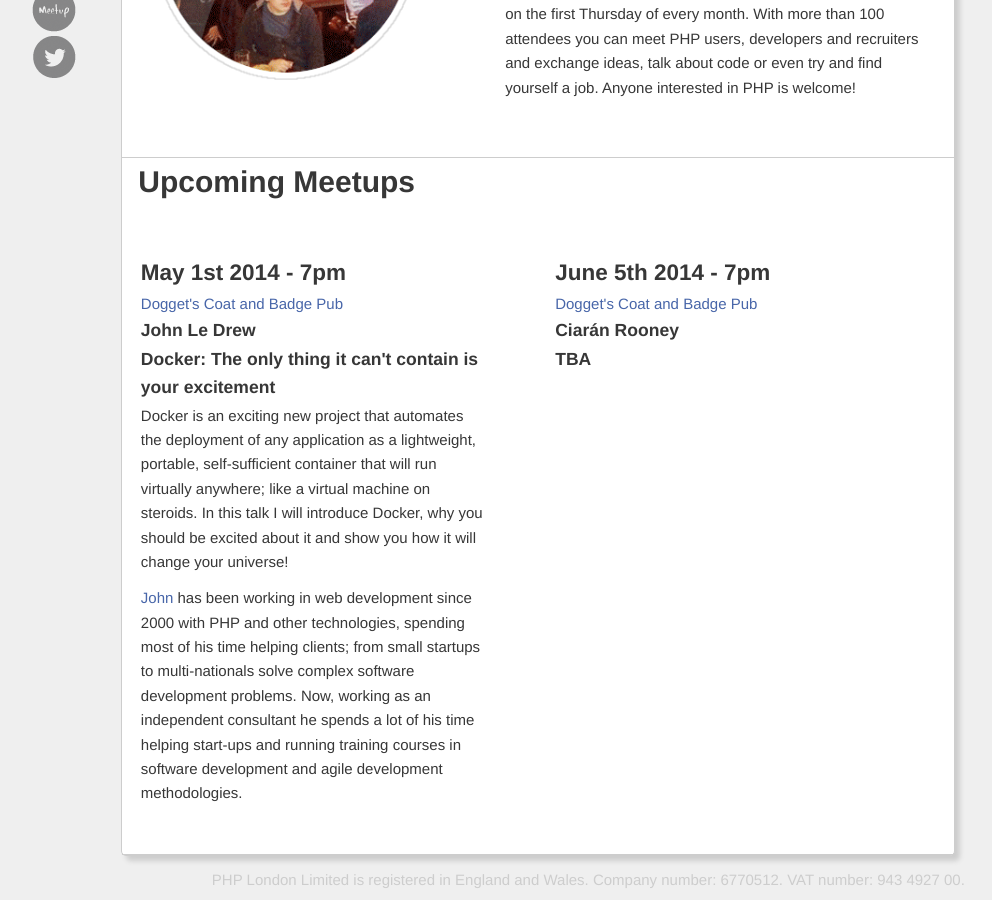
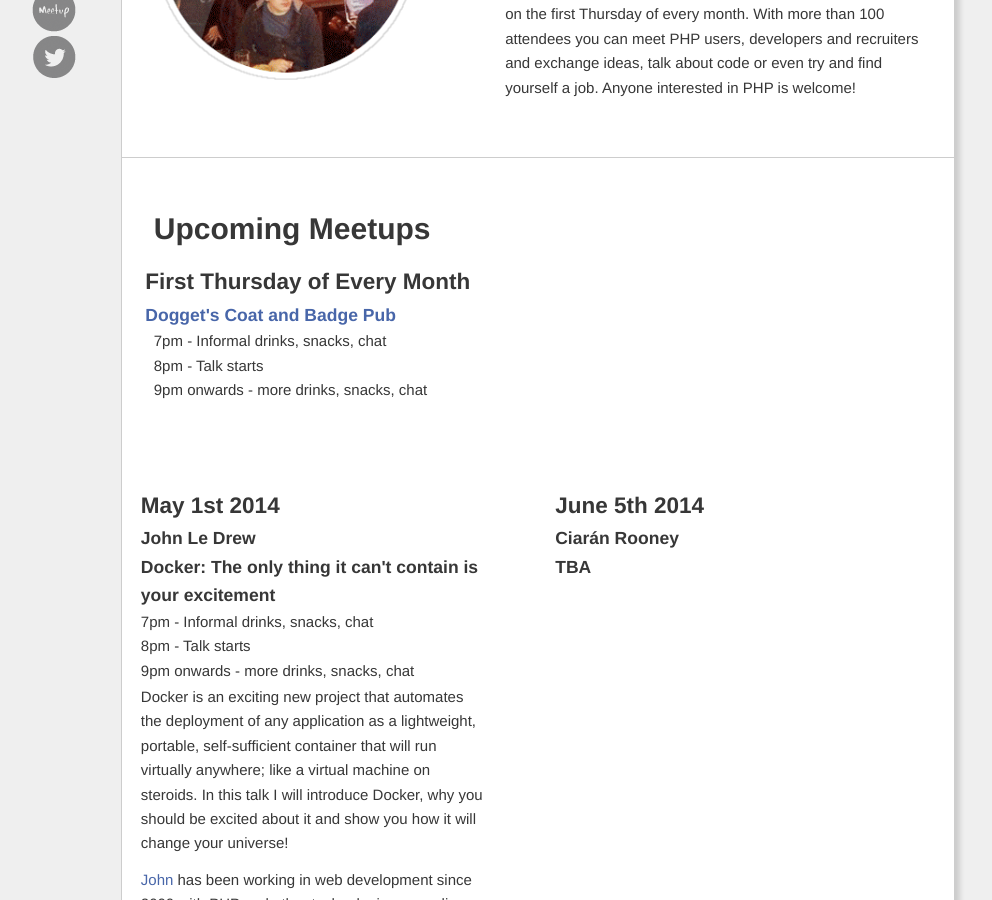
Before and after one commit to phplondon/phplondon.github.io, a Jekyll site: the page built from index.html, in a window 1280 px wide and 900 px high, scrolled down 429 px. Shown: the whole window, without its empty margins (244-1236 px from the left). Built offline with Jekyll 4.4.1, drawn with Linux system fonts in a browser that asks for light colours.

Commit message:
Simplify content a bit, add schedule

```diff
--- a/index.html
+++ b/index.html
@@ -14,21 +14,35 @@
     </div>
 </div>
 <div id="home-second-row" class="row">
-    <h1 class="padleft">Upcoming Meetups</h1>
+    <div class="sevencol">
+        <div class="home-main-content">
+            <h1 class="padleft">Upcoming Meetups</h1>
+            <h2>First Thursday of Every Month</h2>
+            <h3><a href="http://www.nicholsonspubs.co.uk/doggettscoatandbadgesouthbanklondon/">Dogget's Coat and Badge Pub</a></h3>
+            <ul class="padleft">
+                <li>7pm - Informal drinks, snacks, chat</li>
+                <li>8pm - Talk starts</li>
+                <li>9pm onwards - more drinks, snacks, chat</li>
+            </ul>
+        </div>
+    </div>
     <div class="sixcol">
         <div class="home-main-content">
-            <h2>May 1st 2014 - 7pm</h2>
-            <h2></h2><a href="http://www.nicholsonspubs.co.uk/doggettscoatandbadgesouthbanklondon/">Dogget's Coat and Badge Pub</a></h2>
+            <h2>May 1st 2014</h2>
             <h3>John Le Drew</h3>
             <h3>Docker: The only thing it can't contain is your excitement</h3>
+            <ul>
+                <li>7pm - Informal drinks, snacks, chat</li>
+                <li>8pm - Talk starts</li>
+                <li>9pm onwards - more drinks, snacks, chat</li>
+            </ul>
             <p>Docker is an exciting new project that automates the deployment of any application as a lightweight, portable, self-sufficient container that will run virtually anywhere; like a virtual machine on steroids. In this talk I will introduce Docker, why you should be excited about it and show you how it will change your universe!</p>
             <p><a href="https://twitter.com/antz29">John</a> has been working in web development since 2000 with PHP and other technologies, spending most of his time helping clients; from small startups to multi-nationals solve complex software development problems. Now, working as an independent consultant he spends a lot of his time helping start-ups and running training courses in software development and agile development methodologies.</p>
         </div>
     </div>
     <div class="sixcol">
         <div class="home-main-content">
-            <h2>June 5th 2014 - 7pm</h2>
-            <h2></h2><a href="http://www.nicholsonspubs.co.uk/doggettscoatandbadgesouthbanklondon/">Dogget's Coat and Badge Pub</a></h2>
+            <h2>June 5th 2014</h2>
             <h3>Ciarán Rooney</h3>
             <h3>TBA</h3>
         </div>
```
